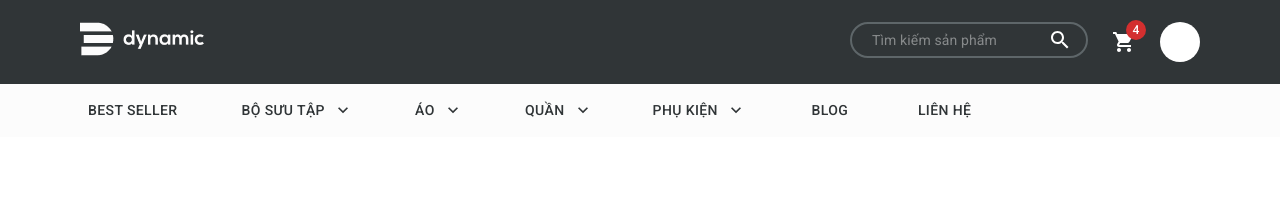
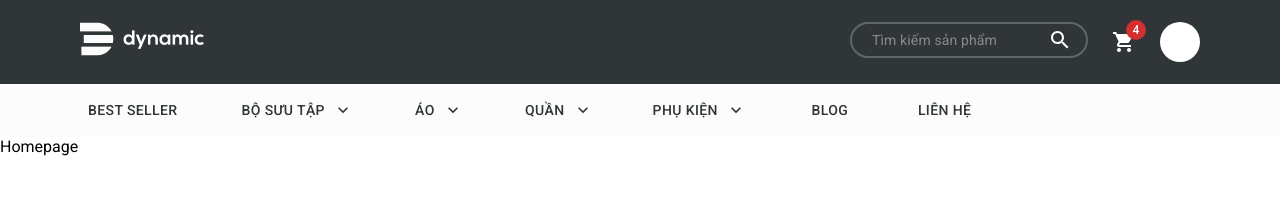
Before and after one commit to 19520280/dynamic-website, a React (Create React App) app: page / in a window 1280 px wide. Shown: the top 206 px of the page. Built offline with nearby package versions, Linux system fonts and the light colour scheme.

Commit message:
set up layout

```diff
--- a/src/App.css
+++ b/src/App.css
@@ -4,3 +4,7 @@
   padding: 0;
   font-family: 'Roboto', sans-serif;
 }
+.container {
+  padding-left: 80px;
+  padding-right: 80px;
+}
--- a/src/App.js
+++ b/src/App.js
@@ -1,3 +1,6 @@
+import "./App.css";
+
+import { Container, Grid } from "@mui/material";
 import { Route, BrowserRouter as Router, Switch } from "react-router-dom";
 import { ThemeProvider, createTheme } from "@mui/material/styles";
 
@@ -26,16 +29,17 @@ function App() {
       <ThemeProvider theme={theme}>
         <Router>
           <Header />
-          <div>
-            <Switch>
-              <Route path="/" exact component={Homepage} />
+
+          <Switch>
+            <Route path="/" exact component={Homepage} />
+            <div className="container">
               <Route path="/Gio-hang" exact component={CartPage} />
               <Route path="/Thanh-toan" exact component={PaymentPage} />
               <Route path="/Tai-khoan/:child" exact component={AccountPage} />
-              <Route path="/:path" exact component={ProductsResultPage} />
+              <Route path="/Ket-qua/:path" exact component={ProductsResultPage} />
               <Route path="/id/:id" exact component={ProductDetailPage} />
-            </Switch>
-          </div>
+            </div>
+          </Switch>
         </Router>
       </ThemeProvider>
     </>
--- a/src/components/Header/Header.js
+++ b/src/components/Header/Header.js
@@ -7,7 +7,7 @@ import Topbar from "./Topbar";
 
 function Header() {
   return (
-    <AppBar  elevation={0} >
+    <AppBar  elevation={0} position="static">
       <Stack direction="column" >
         <Topbar />
         <Navbar />
```
